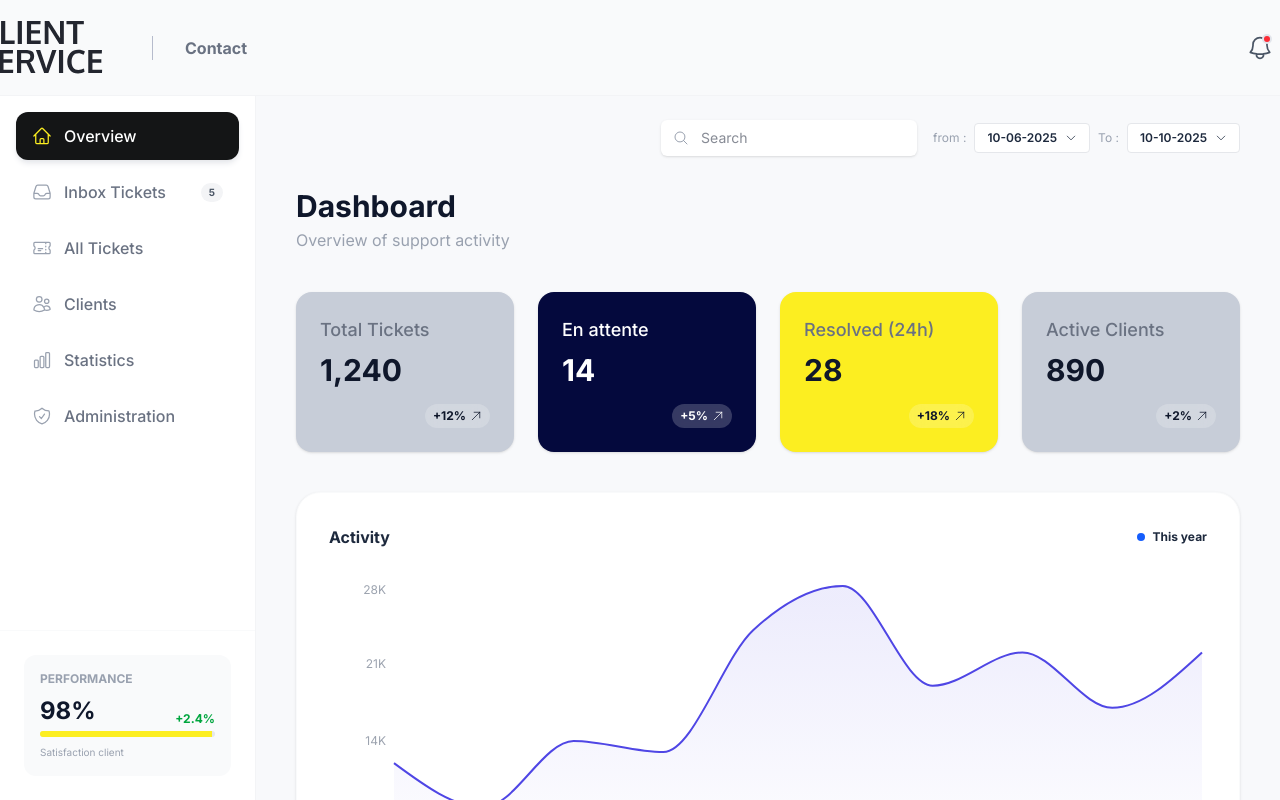
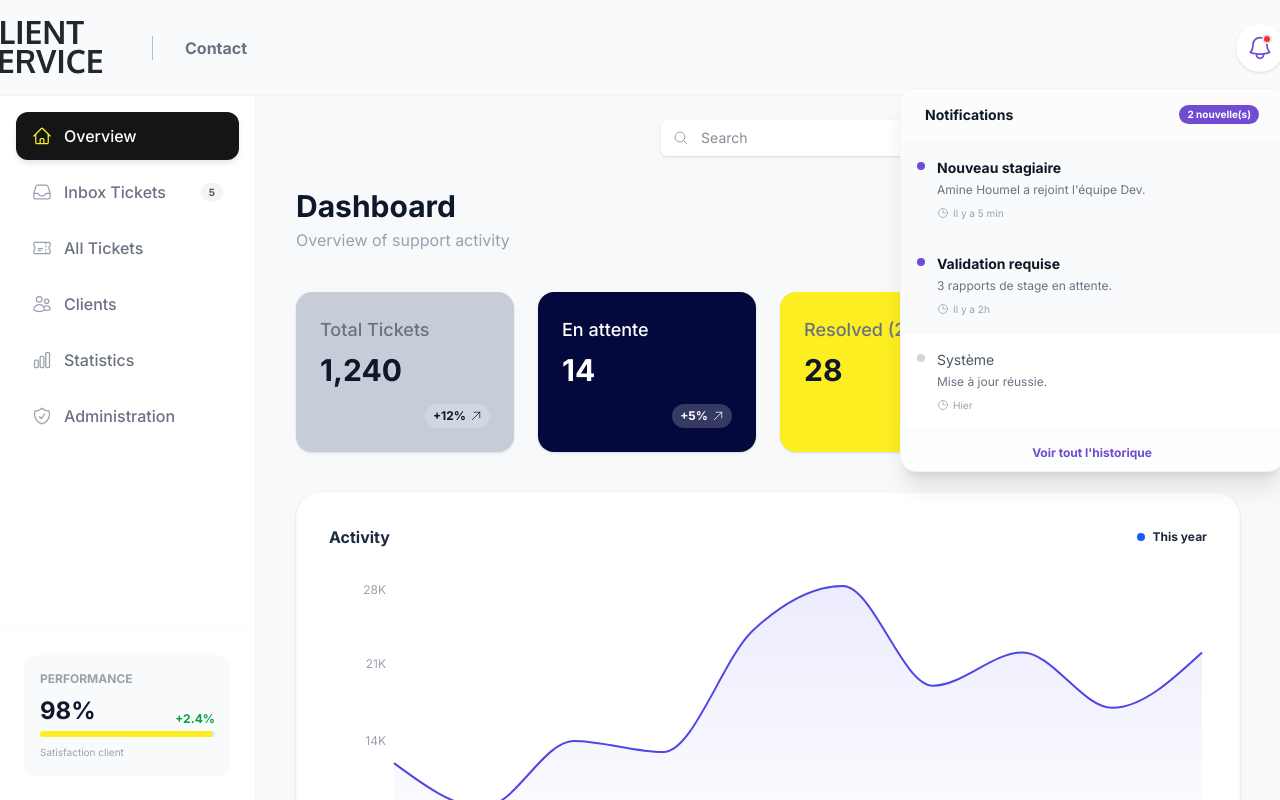
Before and after one commit to AMINE-KFI/TC-XII-FRONT, a Next.js app: page /dashboard in a window 1280 px wide. Both pictures are taken after a click on the button 1260 px from the left and 47 px from the top of the page. Shown: the top 800 px of the page. Built offline with nearby package versions, Linux system fonts and the light colour scheme.

Commit message:
navbar-condition

```diff
--- a/app/components/Navbar2.tsx
+++ b/app/components/Navbar2.tsx
@@ -2,25 +2,91 @@
 import Image from "next/image"
 import Link from "next/link"
 import { useState, useEffect, useRef, ChangeEvent } from "react"
-import { useRouter } from "next/navigation" // 1. Import du router
+import { useRouter } from "next/navigation"
 import {
   BellIcon,
   UserCircleIcon,
-  ArrowRightOnRectangleIcon, // J'ai retiré Cog6ToothIcon si tu ne l'utilises pas, sinon remets-le
+  ArrowRightOnRectangleIcon,
   UserIcon,
-  CameraIcon
+  CameraIcon,
+  ClockIcon
 } from '@heroicons/react/24/outline'
+
+// 1. On ajoute un ID à l'utilisateur pour lier les données
+interface UserData {
+  id: string; // L'identifiant unique
+  name: string;
+  email: string;
+  role: string;
+  avatarUrl: string | null;
+}
+
+interface Notification {
+  id: number;
+  title: string;
+  message: string;
+  time: string;
+  isRead: boolean;
+}
+
+// 2. Simulation d'une "Base de données" de notifications par utilisateur
+const MOCK_NOTIFICATIONS_DB: Record<string, Notification[]> = {
+  "user_1": [ // Notifications pour l'Admin (Merouane)
+    { id: 1, title: "Nouveau stagiaire", message: "Amine Houmel a rejoint l'équipe Dev.", time: "Il y a 5 min", isRead: false },
+    { id: 2, title: "Validation requise", message: "3 rapports de stage en attente.", time: "Il y a 2h", isRead: false },
+    { id: 3, title: "Système", message: "Mise à jour réussie.", time: "Hier", isRead: true },
+  ],
+  "user_2": [ // Notifications pour un Stagiaire (Exemple)
+    { id: 10, title: "Tâche assignée", message: "Votre tuteur a ajouté une tâche.", time: "Il y a 10 min", isRead: false },
+    { id: 11, title: "Bienvenue", message: "Bienvenue sur Doxa !", time: "Il y a 2 jours", isRead: true },
+  ]
+};
 
 export default function DoxaNavbar() {
   const [isScrolled, setIsScrolled] = useState(false)
   const [isMobileMenuOpen, setIsMobileMenuOpen] = useState(false)
+
+  const [isProfileMenuOpen, setIsProfileMenuOpen] = useState(false)
+  const [isNotifMenuOpen, setIsNotifMenuOpen] = useState(false)
+
+  const [userData, setUserData] = useState<UserData | null>(null)
   const [profileImage, setProfileImage] = useState<string | null>(null)
-  const [isProfileMenuOpen, setIsProfileMenuOpen] = useState(false)
+
+  // L'état des notifications commence vide, il sera rempli après le chargement de l'user
+  const [notifications, setNotifications] = useState<Notification[]>([])
 
   const menuRef = useRef<HTMLDivElement>(null)
-  const router = useRouter() // 2. Initialisation du router
+  const notifRef = useRef<HTMLDivElement>(null)
 
-  // ... (Tes useEffect pour le scroll et click outside restent ici, inchangés) ...
+  const router = useRouter()
+
+  // --- SIMULATION DU CHARGEMENT DES DONNÉES ---
+  useEffect(() => {
+    const loadData = () => {
+      // Étape 1 : On simule la récupération de l'utilisateur connecté
+      // (Dans ton vrai projet, ça viendra de ton token ou session)
+      const currentUser = {
+        id: "user_1", // <--- Change ça en "user_2" pour voir les autres notifs !
+        name: "Merouane Ait Kaci",
+        email: "merouane.dev@doxa.com",
+        role: "Administrateur",
+        avatarUrl: null
+      };
+
+      setUserData(currentUser);
+      if (currentUser.avatarUrl) setProfileImage(currentUser.avatarUrl);
+
+      // Étape 2 : On charge les notifications SPÉCIFIQUES à cet ID utilisateur
+      // Simulation API : const data = await fetch(`/api/notifications/${currentUser.id}`)
+      const userSpecificNotifs = MOCK_NOTIFICATIONS_DB[currentUser.id] || [];
+
+      setNotifications(userSpecificNotifs);
+    };
+
+    loadData();
+  }, []);
+
+  // Gestion du scroll
   useEffect(() => {
     const handleScroll = (e: Event) => {
       const target = e.target as HTMLElement
@@ -33,10 +99,14 @@ export default function DoxaNavbar() {
     }
   }, [])
 
+  // Click Outside
   useEffect(() => {
     function handleClickOutside(event: MouseEvent) {
       if (menuRef.current && !menuRef.current.contains(event.target as Node)) {
         setIsProfileMenuOpen(false)
+      }
+      if (notifRef.current && !notifRef.current.contains(event.target as Node)) {
+        setIsNotifMenuOpen(false)
       }
     }
     document.addEventListener("mousedown", handleClickOutside)
@@ -51,16 +121,19 @@ export default function DoxaNavbar() {
     }
   }
 
-  // 3. LA FONCTION DE DÉCONNEXION
   const handleLogout = () => {
-    // Ici, tu ajouteras plus tard la logique pour supprimer le token/session
-    // Exemple : localStorage.removeItem('token')
+    console.log("Déconnexion...")
+    setUserData(null)
+    setNotifications([]) // On vide les notifs à la déconnexion
+    router.push('/landingpage')
+  }
 
-    console.log("Déconnexion en cours...")
+  const markAsRead = (id: number) => {
+    setNotifications(prev => prev.map(n => n.id === id ? { ...n, isRead: true } : n))
+  }
 
-    // Redirection vers la page de login (ou home)
-    router.push('/landingpage') // Remplace par le chemin de ta page de login
-  }
+  // Calcul dynamique
+  const unreadCount = notifications.filter(n => !n.isRead).length;
 
   return (
     <>
@@ -88,56 +161,126 @@ export default function DoxaNavbar() {
 
           {/* GROUPE DROITE */}
           <div className="hidden lg:flex items-center gap-6 -mr-25">
-            <button className="relative p-2.5 rounded-full hover:bg-white transition-colors group">
-              <BellIcon className="w-7 h-7 text-gray-600 group-hover:text-[#714BD2] transition-colors" />
-              <span className="absolute top-2.5 right-3 w-2.5 h-2.5 bg-red-500 rounded-full border-2 border-[#E2E5EB] group-hover:border-white"></span>
-            </button>
 
+            {/* --- NOTIFICATIONS --- */}
+            <div className="relative" ref={notifRef}>
+                <button
+                    onClick={() => {
+                        setIsNotifMenuOpen(!isNotifMenuOpen);
+                        setIsProfileMenuOpen(false);
+                    }}
+                    className={`relative p-2.5 rounded-full transition-colors group ${isNotifMenuOpen ? 'bg-white shadow-sm' : 'hover:bg-white'}`}
+                >
+                    <BellIcon className={`w-7 h-7 transition-colors ${isNotifMenuOpen ? 'text-[#714BD2]' : 'text-gray-600 group-hover:text-[#714BD2]'}`} />
+
+                    {unreadCount > 0 && (
+                        <span className="absolute top-2.5 right-3 w-2.5 h-2.5 bg-red-500 rounded-full border-2 border-[#E2E5EB] group-hover:border-white animate-pulse"></span>
+                    )}
+                </button>
+
+                {isNotifMenuOpen && (
+                    <div className="absolute right-0 mt-4 w-80 sm:w-96 bg-white rounded-2xl shadow-xl border border-gray-100 overflow-hidden transform origin-top-right transition-all animate-fade-in-up z-50">
+                        <div className="px-6 py-4 border-b border-gray-50 flex justify-between items-center bg-gray-50/50">
+                            <h3 className="text-sm font-bold text-gray-900">Notifications</h3>
+                            {unreadCount > 0 ? (
+                                <span className="bg-[#714BD2] text-white text-[10px] px-2 py-0.5 rounded-full font-bold">
+                                    {unreadCount} nouvelle(s)
+                                </span>
+                            ) : (
+                                <span className="text-gray-400 text-xs">Tout est lu</span>
+                            )}
+                        </div>
+
+                        <div className="max-h-[350px] overflow-y-auto">
+                            {/* AFFICHAGE CONDITIONNEL : Si l'utilisateur n'est pas chargé ou liste vide */}
+                            {!userData ? (
+                                <div className="p-8 text-center text-gray-400 text-sm">Chargement...</div>
+                            ) : notifications.length > 0 ? (
+                                notifications.map((notif) => (
+                                    <div
+                                        key={notif.id}
+                                        onClick={() => markAsRead(notif.id)}
+                                        className={`p-4 border-b border-gray-50 hover:bg-gray-50 cursor-pointer transition-colors ${!notif.isRead ? 'bg-[#F9FAFB]' : ''}`}
+                                    >
+                                        <div className="flex gap-3">
+                                            <div className={`mt-1 w-2 h-2 rounded-full flex-shrink-0 ${!notif.isRead ? 'bg-[#714BD2]' : 'bg-gray-300'}`}></div>
+                                            <div className="flex-1">
+                                                <p className={`text-sm ${!notif.isRead ? 'font-bold text-gray-900' : 'text-gray-600'}`}>
+                                                    {notif.title}
+                                                </p>
+                                                <p className="text-xs text-gray-500 mt-1 line-clamp-2">
+                                                    {notif.message}
+                                                </p>
+                                                <div className="flex items-center gap-1 mt-2 text-[10px] text-gray-400">
+                                                    <ClockIcon className="w-3 h-3" />
+                                                    {notif.time}
+                                                </div>
+                                            </div>
+                                        </div>
+                                    </div>
+                                ))
+                            ) : (
+                                <div className="p-8 text-center text-gray-400 text-sm flex flex-col items-center gap-2">
+                                    <BellIcon className="w-8 h-8 text-gray-200" />
+                                    Aucune notification pour le moment
+                                </div>
+                            )}
+                        </div>
+
+                        <div className="p-2 border-t border-gray-50 bg-gray-50/30 text-center">
+                            <button className="text-xs font-bold text-[#714BD2] hover:underline">
+                                Voir tout l'historique
+                            </button>
+                        </div>
+                    </div>
+                )}
+            </div>
+
+            {/* --- PROFIL --- */}
             <div className="relative" ref={menuRef}>
                 <div className="flex items-center gap-2">
                     <div
-                        onClick={() => setIsProfileMenuOpen(!isProfileMenuOpen)}
+                        onClick={() => {
+                            setIsProfileMenuOpen(!isProfileMenuOpen);
+                            setIsNotifMenuOpen(false);
+                        }}
                         className="w-12 h-12 rounded-full border-2 border-white shadow-md cursor-pointer overflow-hidden relative bg-gray-200 hover:border-[#FCEE21] transition-all"
                     >
                         {profileImage ? (
                             <Image src={profileImage} alt="Profile" fill className="object-cover" />
                         ) : (
                             <div className="w-full h-full flex items-center justify-center bg-gray-100 text-gray-400">
-                                <UserIcon className="w-6 h-6" />
+                                {userData?.name ? (
+                                    <span className="text-xl font-bold text-gray-500">{userData.name.charAt(0).toUpperCase()}</span>
+                                ) : (
+                                    <UserIcon className="w-6 h-6" />
+                                )}
                             </div>
                         )}
                     </div>
-                    <label className="cursor-pointer p-1.5 bg-white rounded-full shadow-sm border border-gray-200 hover:bg-gray-50 absolute -bottom-1 -right-1 z-10">
-                        <input type="file" accept="image/*" className="hidden" onChange={handleImageUpload} />
-                        <CameraIcon className="w-3 h-3 text-gray-600" />
-                    </label>
                 </div>
 
                 {isProfileMenuOpen && (
-                    <div className="absolute right-0 mt-4 w-64 bg-white rounded-2xl shadow-xl border border-gray-100 overflow-hidden transform origin-top-right transition-all animate-fade-in-up">
+                    <div className="absolute right-0 mt-4 w-64 bg-white rounded-2xl shadow-xl border border-gray-100 overflow-hidden transform origin-top-right transition-all animate-fade-in-up z-50">
                         <div className="px-6 py-4 border-b border-gray-50 bg-gray-50/50">
-                            <p className="text-sm font-bold text-gray-900">Mon Compte</p>
-                            <p className="text-xs text-gray-500">client@doxa.com</p>
+                            <p className="text-sm font-bold text-gray-900">{userData ? userData.name : "..."}</p>
+                            <p className="text-xs text-gray-500 truncate">{userData ? userData.email : ""}</p>
+                            {userData?.role && (
+                                <span className="text-[10px] uppercase tracking-wider text-[#714BD2] font-semibold mt-1 block">
+                                    {userData.role}
+                                </span>
+                            )}
                         </div>
 
                         <div className="p-2">
-                            {/* 4. LE LIEN VERS LE PROFIL (Déjà correct grâce à Link de Next.js) */}
-                            <Link
-                                href="/profile"
-                                onClick={() => setIsProfileMenuOpen(false)} // Ferme le menu au clic
-                                className="flex items-center gap-3 px-4 py-3 text-sm font-medium text-gray-700 rounded-xl hover:bg-gray-50 hover:text-[#714BD2] transition-colors"
-                            >
+                            <Link href="/profile" onClick={() => setIsProfileMenuOpen(false)} className="flex items-center gap-3 px-4 py-3 text-sm font-medium text-gray-700 rounded-xl hover:bg-gray-50 hover:text-[#714BD2] transition-colors">
                                 <UserCircleIcon className="w-5 h-5" />
                                 Profil
                             </Link>
                         </div>
 
                         <div className="p-2 border-t border-gray-50">
-                            {/* 5. LE BOUTON DÉCONNEXION (Appelle handleLogout) */}
-                            <button
-                                onClick={handleLogout}
-                                className="w-full flex items-center gap-3 px-4 py-3 text-sm font-bold text-red-500 rounded-xl hover:bg-red-50 transition-colors"
-                            >
+                            <button onClick={handleLogout} className="w-full flex items-center gap-3 px-4 py-3 text-sm font-bold text-red-500 rounded-xl hover:bg-red-50 transition-colors">
                                 <ArrowRightOnRectangleIcon className="w-5 h-5" />
                                 Déconnexion
                             </button>
@@ -149,6 +292,7 @@ export default function DoxaNavbar() {
 
           {/* MOBILE BURGER */}
           <div className="lg:hidden flex items-center">
+             {/* ... (Reste inchangé) ... */}
             <button onClick={() => setIsMobileMenuOpen(!isMobileMenuOpen)} className="text-gray-900 focus:outline-none p-2">
               <div className="w-6 h-5 flex flex-col justify-between">
                 <span className={`block h-0.5 w-full bg-current rounded-full transition-all duration-300 ${isMobileMenuOpen ? 'rotate-45 translate-y-2.5' : ''}`}></span>
@@ -166,8 +310,21 @@ export default function DoxaNavbar() {
           <div className="flex flex-col items-center py-8 space-y-6">
              <Link href="/contact" className="text-gray-900 font-bold text-lg">Contact</Link>
              <div className="h-px w-10 bg-gray-100 my-2"></div>
+
+             {userData && (
+                 <div className="text-center">
+                     <p className="text-gray-900 font-bold">{userData.name}</p>
+                     <p className="text-sm text-gray-500 mb-2">{userData.email}</p>
+
+                     {/* Lien Notifs pour Mobile */}
+                     <div className="flex items-center justify-center gap-2 text-sm text-[#714BD2] font-bold">
+                        <BellIcon className="w-5 h-5" />
+                        {unreadCount} Notif(s)
+                     </div>
+                 </div>
+             )}
+
              <Link href="/profile" className="text-gray-900 font-bold text-lg">Mon Profil</Link>
-             {/* Déconnexion Mobile */}
              <button onClick={handleLogout} className="text-red-500 font-bold text-lg">Déconnexion</button>
           </div>
         </div>
```
